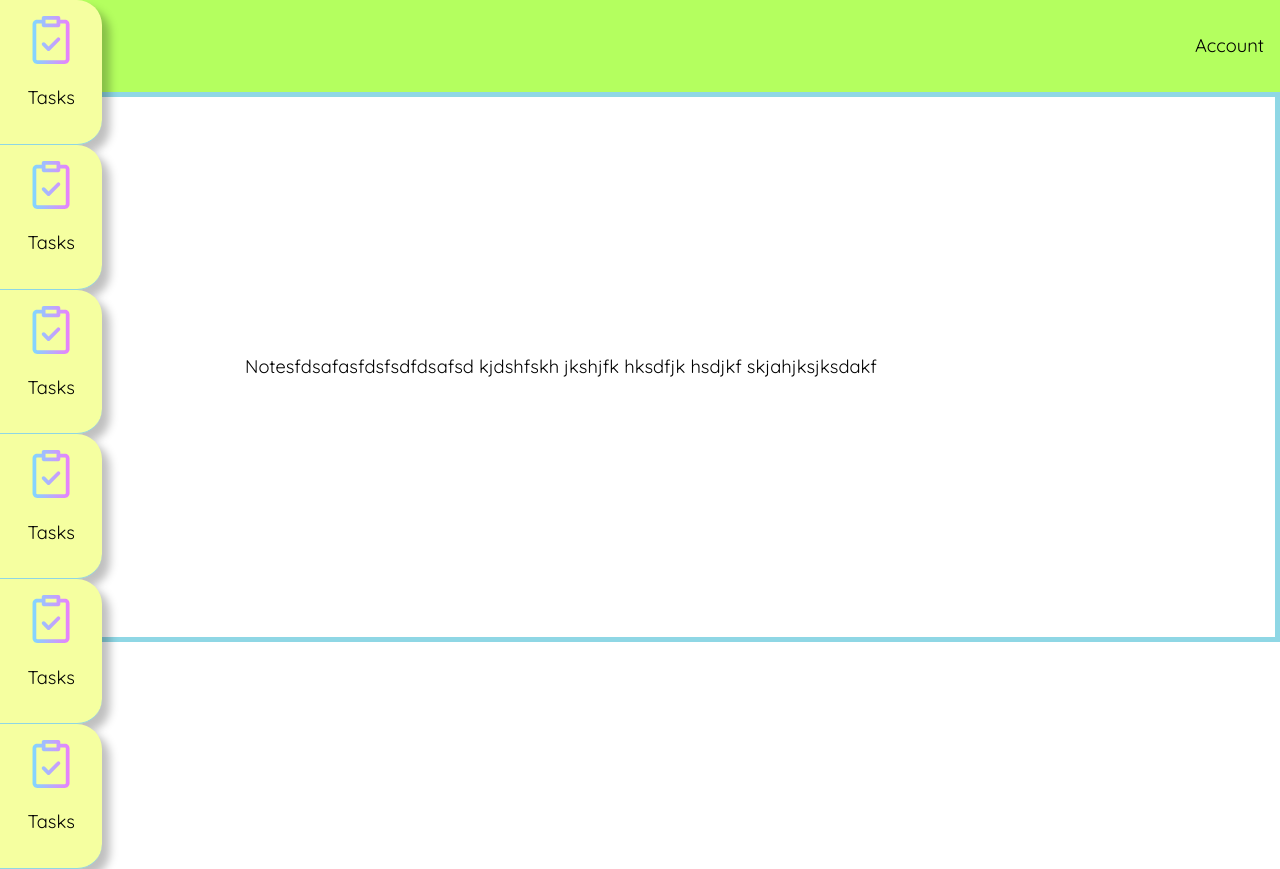
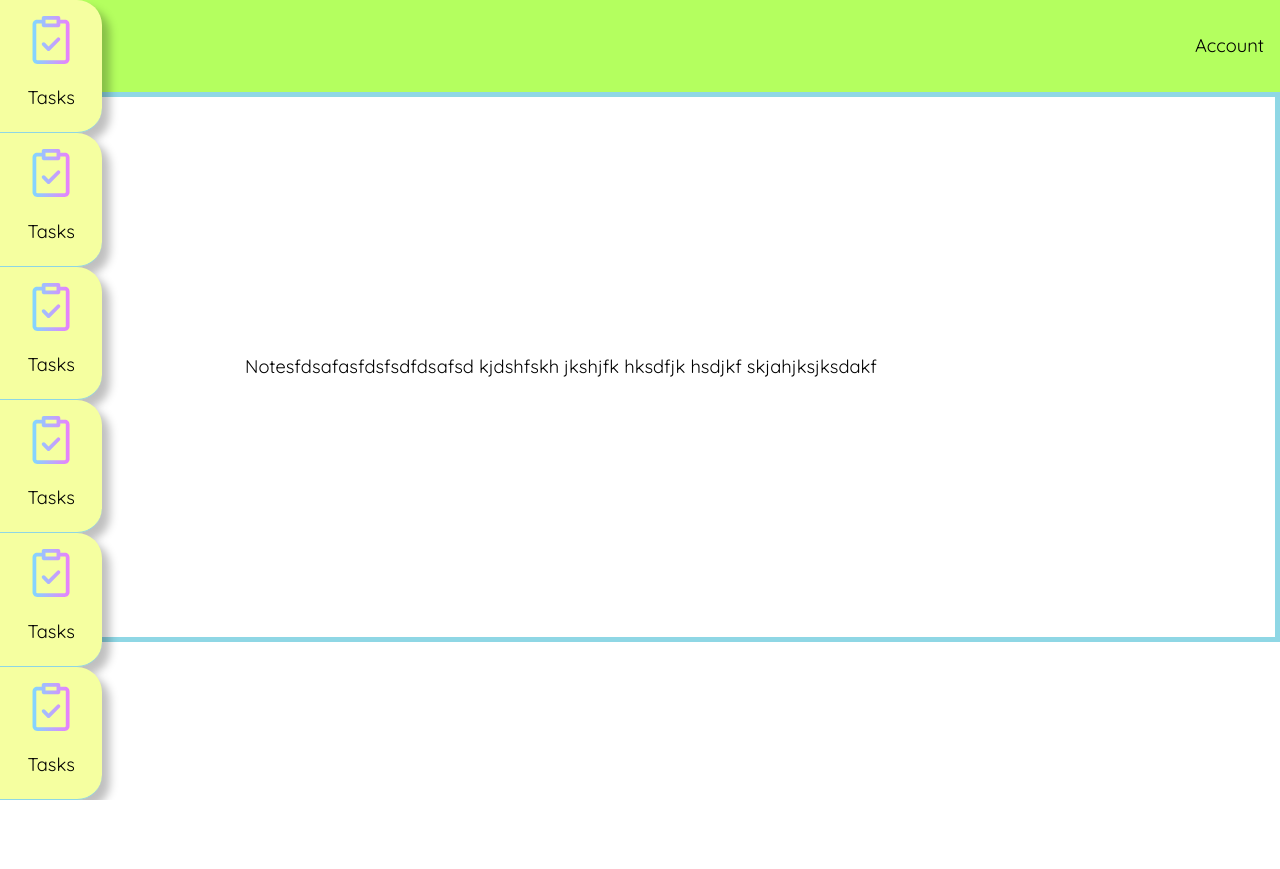
Before and after one commit to charles01pd2018/tomou, a Next.js app: page / in a window 1280 px wide. After the commit the page ends 800 px from the top, so only its background shows below. Built offline with nearby package versions, Linux system fonts and the light colour scheme; a web font is replaced by a local one.

Commit message:
sticky + sidebar functionality

```diff
--- a/components/layout/sidebar/index.js
+++ b/components/layout/sidebar/index.js
@@ -1,7 +1,5 @@
-const Sidebar = ({
-    id,
-    // content: { sidebarIcon, sidebarText }
-}) => {
+// partials
+import Sticky from './sticky';
 
 const sidebarContent = {
     sidebarItems: [
@@ -50,14 +48,16 @@ const Sidebar = ({
     ]
 };
 
+const Sidebar = ({
+    id,
+    // content: { sidebarIcon, sidebarText }
+}) => {
+
     return (
         <section id={id} className='sidebar-container'>
                 {
-                    sidebarContent.sidebarItems.map( ({ sidebarIcon, sidebarText }) => (
-                        <div key={sidebarText} className='sidebar-item'>
-                            <img className='sidebar-icon' src={sidebarIcon.iconPath} alt={sidebarIcon.iconAltText} />
-                            <p>{sidebarText}</p>
-                        </div>
+                    sidebarContent.sidebarItems.map( ( sidebarItem ) => (
+                        <Sticky content={sidebarItem} />
                     ) )
                 }
         </section>
--- /dev/null
+++ b/components/layout/sidebar/sticky.js
@@ -0,0 +1,29 @@
+// dependencies
+import { useState } from 'react';
+
+const Sticky = ({
+    content: {  sidebarIcon, sidebarText }
+}) => {
+
+    const [ stickyActive, setStickyActive ] = useState(true);
+
+    const toggleSticky = () => {
+        setStickyActive(false);
+    }
+
+    return (
+        <>
+        {
+            stickyActive === true ? (
+                <button key={sidebarText} className='sidebar-item' name='sticky-tab' onClick={toggleSticky}>
+                    <object className='sidebar-icon' type="image/svg+xml" data={sidebarIcon.iconPath} alt={sidebarIcon.iconAltText}  >
+                        Sticky Tab Icon
+                    </object>
+                    <p>{sidebarText}</p>
+                </button> ) : ( null )
+        }
+        </>
+    );
+}
+
+export default Sticky;
--- a/styles/_base.scss
+++ b/styles/_base.scss
@@ -6,6 +6,20 @@ main.site-content {
 }
 
 /*--------------------------------------------------------------
+# Normalize
+--------------------------------------------------------------*/
+button,
+input,
+optgroup,
+select,
+textarea {
+  cursor: pointer;
+  font-family: inherit;
+  font-size: 100%;
+  border: none;
+}
+
+/*--------------------------------------------------------------
 # Misc
 --------------------------------------------------------------*/
 .hide {
--- a/styles/components/layout/_sidebar.scss
+++ b/styles/components/layout/_sidebar.scss
@@ -1,6 +1,6 @@
 .sidebar-container {
     display: grid;
-    grid-template-rows: repeat(auto-fill, 1fr);
+    grid-template-rows: repeat(auto-fill, minmax(8rem, 1fr));
     height: 100vh; // expand sidebar to entire screen
     width: 8%;
     top: 0;
@@ -20,6 +20,7 @@
         .sidebar-icon {
             width: 3rem;
             height: 3rem;
+            pointer-events: none; // make object clickable
         }
     }
 }
```
Lines whose indentation alone changed are shown as unchanged.
